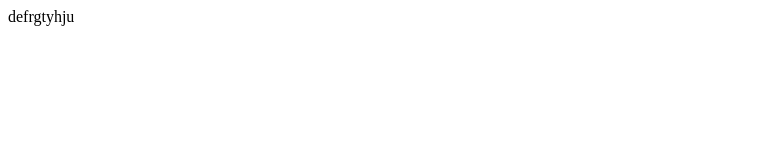
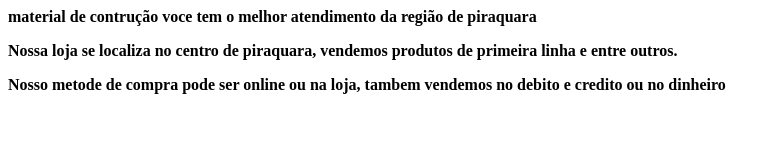
Before and after one commit to vitinsn/site, a plain HTML site: page index.html in a window 1280 px wide. Shown: the whole page, without its empty margins (0-780 px from the left). Drawn offline with Linux system fonts and the light colour scheme.

Commit message:
Update index.html

```diff
--- a/index.html
+++ b/index.html
@@ -1 +1,5 @@
-defrgtyhju
+<!-- <title>GPV Material de contrução<title> -->
+
+<P><strong> material de contrução voce tem o melhor atendimento da região de piraquara<strong>
+  <P>Nossa loja se localiza no centro de piraquara, vendemos produtos de primeira linha e entre outros.
+   <P>Nosso metode de compra pode ser online ou na loja, tambem vendemos no debito e credito ou no dinheiro
```
